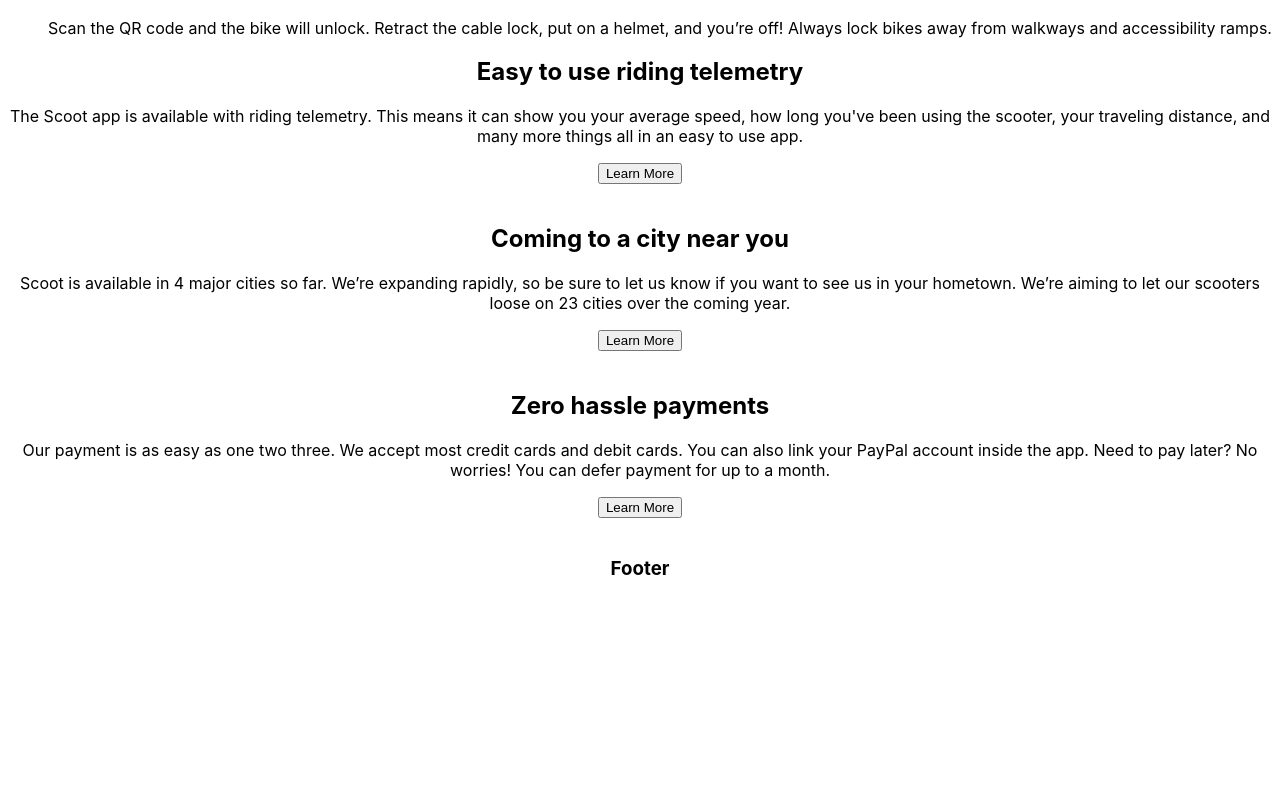
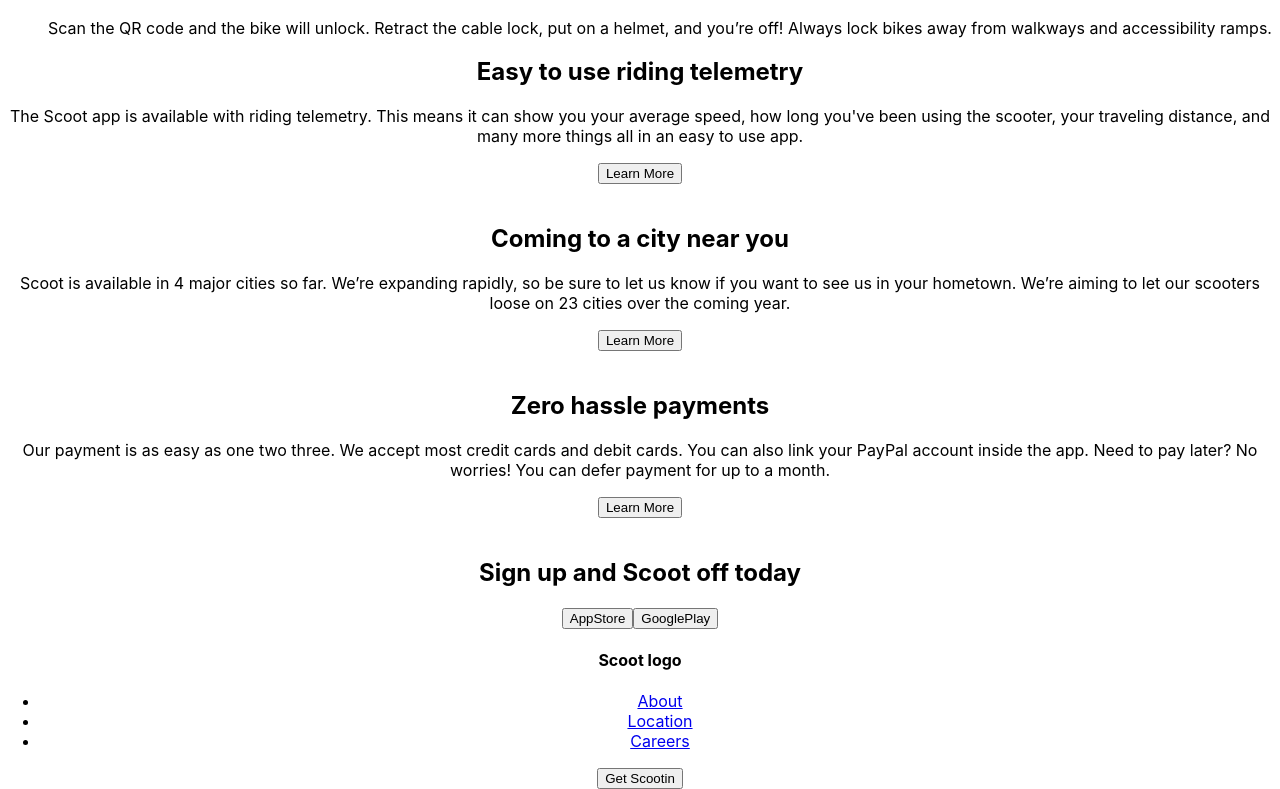
Before and after one commit to xaviguasch/scoot-multipage-website-app-frontendmentor-prac, a React (Create React App) app: page /home in a window 1280 px wide. Shown: the part 668-1457 px from the top of the page. Before the commit the page ends 1266 px from the top, so only its background shows below. Built offline with nearby package versions, Linux system fonts and the light colour scheme.

Commit message:
added markup and copy to Footer and wired Navigation in it

```diff
--- a/src/components/Footer.js
+++ b/src/components/Footer.js
@@ -2,10 +2,21 @@
 
 import './Footer.css'
 
+import Navigation from './Navigation'
+
 const Footer = () => {
   return (
     <footer className='Footer'>
-      <h3>Footer</h3>
+      <div className='footer__main'>
+        <h2>Sign up and Scoot off today</h2>
+
+        <div className='buttons-area'>
+          <button className='btn'>AppStore</button>
+          <button className='btn'>GooglePlay</button>
+        </div>
+      </div>
+
+      <Navigation />
     </footer>
   )
 }
--- a/src/components/Navigation.js
+++ b/src/components/Navigation.js
@@ -7,7 +7,7 @@
 const Navigation = () => {
   return (
     <div className='Navigation'>
-      <h4>Navigation</h4>
+      <h4>Scoot logo</h4>
       <nav>
         <ul>
           <li>
```
